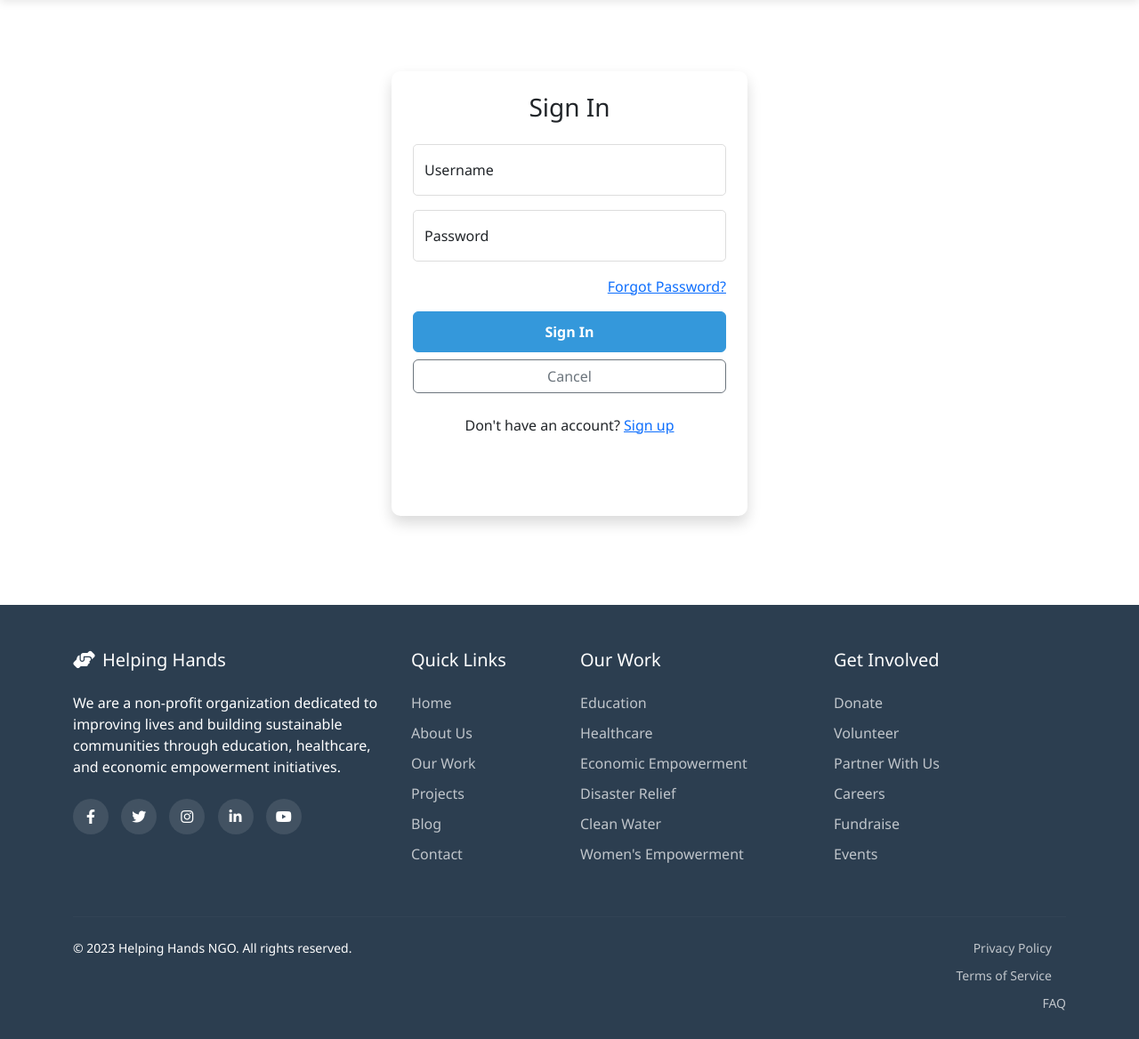
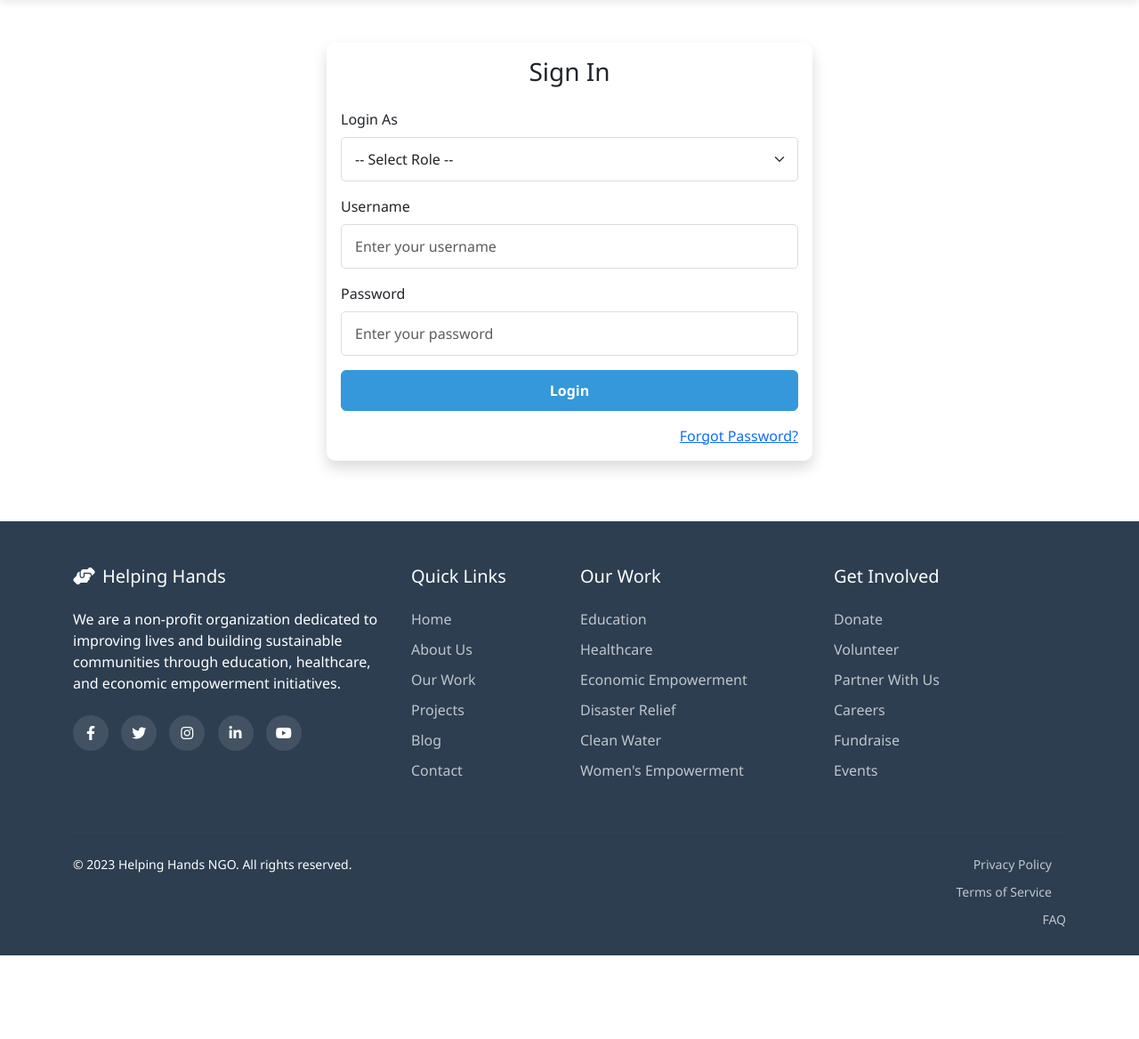
Before and after one commit to Miteshptl/NGO-test, a Django app: page /signin/ in a window 1280 px wide. Shown: the part 86-1254 px from the top of the page at 89% size. After the commit the page ends 1160 px from the top, so only its background shows below. Run offline with Django 5.2, Linux system fonts and the light colour scheme.

Commit message:
added new signin page

```diff
--- a/ngo/app/templates/signin.html
+++ b/ngo/app/templates/signin.html
@@ -2,38 +2,54 @@
 {% block title %}NGO | Sign-IN{% endblock %}
 
 {% block content %}
-<div class="container d-flex justify-content-center align-items-center" style="min-height: 85vh; ">
-    <div class="card shadow p-4" style="width: 100%; max-width: 400px; height: 500px;">
+<div class="container py-5">
+    <div class="row justify-content-center">
+        <div class="col-md-6">
+
+            <div class="card shadow">
+                <div class="card-body">
+                    <h3 class="card-title text-center mb-4">Sign In</h3>
+
                     {% if errmsg %}
-        <div class="alert alert-danger alert-dismissible fade show" role="alert">
-            <strong>Error!</strong> {{errmsg}}
-            <button type="button" class="btn-close" data-bs-dismiss="alert" aria-label="Close"></button>
-        </div>
+                        <div class="alert alert-danger">{{ errmsg }}</div>
                     {% endif %}
 
-        <h3 class="text-center mb-4">Sign In</h3>
-        <form action="{% url 'signin' %}" method="POST">
+                    <form method="POST">
                         {% csrf_token %}
-            <div class="form-floating mb-3">
-                <input type="text" class="form-control" id="username" name="uname" placeholder="Username" required>
-                <label for="username">Username</label>
-            </div>
-            <div class="form-floating mb-3">
-                <input type="password" class="form-control" id="password" name="upass" placeholder="Password" required>
-                <label for="password">Password</label>
+
+                        <div class="mb-3">
+                            <label for="role" class="form-label">Login As</label>
+                            <select name="role" class="form-select" required>
+                                <option value="">-- Select Role --</option>
+                                <option value="admin">Admin</option>
+                                <option value="employee">Employee</option>
+                                <option value="volunteer">Volunteer</option>
+                            </select>
                         </div>
 
-            <div class="text-end mb-3">
-                <a href="#">Forgot Password?</a> <!-- href='/req_pass_reset' -->
+                        <div class="mb-3">
+                            <label for="uname" class="form-label">Username</label>
+                            <input type="text" name="uname" class="form-control" placeholder="Enter your username" required>
                         </div>
 
-            <div class="d-grid gap-2">
-                <button type="submit" class="btn btn-primary">Sign In</button>
-                <a href="{% url 'index' %}" class="btn btn-outline-secondary">Cancel</a>
+                        <div class="mb-3">
+                            <label for="upass" class="form-label">Password</label>
+                            <input type="password" name="upass" class="form-control" placeholder="Enter your password" required>
                         </div>
 
-            <p class="mt-4 text-center">Don't have an account? <a href="{% url 'signup' %}">Sign up</a></p>
+                        <div class="d-grid mb-3">
+                            <button type="submit" class="btn btn-primary">Login</button>
+                        </div>
+
+                        <div class="text-end">
+                            <a href="{% url 'request_password_reset' %}">Forgot Password?</a>
+                        </div>
                     </form>
+
+                </div>
+            </div>
+
+        </div>
     </div>
 </div>
 {% endblock %}
--- a/ngo/app/urls.py
+++ b/ngo/app/urls.py
@@ -13,4 +13,9 @@ urlpatterns = [
     path('donate/', views.donate, name='donate'),
     path('signin/',views.signin, name='signin'),
     path('signup/',views.signup, name='signup'),
+    path('request_password-reset/', views.request_password_reset, name='request_password_reset'),
+    path('dashboard/admin/', views.admin_dashboard, name='admin_dashboard'),
+    path('dashboard/employee/', views.employee_dashboard, name='employee_dashboard'),
+    path('dashboard/volunteer/', views.volunteer_dashboard, name='volunteer_dashboard'),
+    path('access-denied/', views.access_denied, name='access_denied'),
 ]
--- a/ngo/app/views.py
+++ b/ngo/app/views.py
@@ -1,7 +1,6 @@
 from django.shortcuts import render, redirect, HttpResponse,  get_object_or_404
 from django.contrib.auth import authenticate, login, logout
 from .models import User, Contact, Media, Blog, Project, Donation, OurWork, Profile, Task
-
 from django.core.exceptions import ValidationError
 from django.contrib.auth.decorators import login_required
 from django.contrib.auth.models import User
@@ -10,7 +9,7 @@ from django.conf import settings
 from django.contrib import messages
 from django.utils import timezone
 from django.core.mail import send_mail
-
+from .models import User
 
 
 
@@ -98,22 +97,18 @@ def donate(request):
 
 # Validation
 def validate_password(password):
-    # Check minimum length
     if len(password) < 8:
         raise ValidationError("Password must be at least 8 characters long.")
-
-    # Check maximum length
     if len(password) > 128:
         raise ValidationError("Password cannot exceed 128 characters.")
 
-    # Initialize flags for character checks
+
     has_upper = False
     has_lower = False
     has_digit = False
     has_special = False
     special_characters = "@$!%*?&"
 
-    # Check for character variety
     for char in password:
         if char.isupper():
             has_upper = True
@@ -134,35 +129,57 @@ def validate_password(password):
         raise ValidationError(
             "Password must contain at least one special character (e.g., @$!%*?&)."
         )
-
-    # Check against common passwords
     common_passwords = [
         "password",
         "123456",
         "qwerty",
         "abc123",
-    ]  # Add more common passwords
+    ]
     if password in common_passwords:
         raise ValidationError("This password is too common. Please choose another one.")
 
 
-from django.shortcuts import render, redirect
-from django.contrib.auth.password_validation import validate_password
-from django.core.exceptions import ValidationError
-from .models import User  # or use `from django.contrib.auth.models import User` if using default User model
 
+
+
+
+# role dashboard views
+
+@login_required
+def admin_dashboard(request):
+    if request.user.role != 'admin':
+        return redirect('access_denied')
+    return render(request, 'admin_dashboard.html')
+
+@login_required
+def employee_dashboard(request):
+    if request.user.role != 'employee':
+        return redirect('access_denied')
+    return render(request, 'employee_dashboard.html')
+
+@login_required
+def volunteer_dashboard(request):
+    if request.user.role != 'volunteer':
+        return redirect('access_denied')
+
+    tasks = Task.objects.filter(assigned_to=request.user)
+    return render(request, 'volunteer_dashboard.html', {'tasks': tasks})
+
+def access_denied(request):
+    return render(request, 'access_denied.html')
+
+
+# signup views
 def signup(request):
     context = {}
     if request.method == "GET":
         return render(request, "signup.html")
 
-    # POST handling
     uname = request.POST.get("uname", "").strip()
     uemail = request.POST.get("uemail", "").strip()
     upass = request.POST.get("upass", "")
     ucpass = request.POST.get("ucpass", "")
 
-    # Field validations
     if not uname or not uemail or not upass or not ucpass:
         context["errmsg"] = "All fields are required."
         return render(request, "signup.html", context)
@@ -179,14 +196,12 @@ def signup(request):
         context["errmsg"] = "Password cannot be the same as username."
         return render(request, "signup.html", context)
 
-    # Password validation
     try:
         validate_password(upass)
     except ValidationError as e:
         context["errmsg"] = e.messages[0]
         return render(request, "signup.html", context)
 
-    # Check if user already exists
     if User.objects.filter(username=uname).exists():
         context["errmsg"] = "Username already taken."
         return render(request, "signup.html", context)
@@ -195,49 +210,44 @@ def signup(request):
         context["errmsg"] = "Email already registered."
         return render(request, "signup.html", context)
 
-    # Create and save user
     user = User(username=uname, email=uemail)
-    user.set_password(upass)  # hashes password properly
+    user.set_password(upass)
     user.save()
 
     return redirect("signin")
 
 
 # Signin views
-from django.shortcuts import render, redirect
-from django.contrib.auth import authenticate, login
-from django.contrib import messages
-
-
 def signin(request):
     context = {}
     if request.method == "POST":
         uname = request.POST.get("uname", "").strip()
         upass = request.POST.get("upass", "").strip()
+        role = request.POST.get("role", "").strip()
 
-        # Validation
-        if not uname or not upass:
+        if not uname or not upass or not role:
             context["errmsg"] = "All fields are required."
             return render(request, "signin.html", context)
 
-        # Authenticate user
         user = authenticate(request, username=uname, password=upass)
         if user is not None:
-            login(request, user)
-            return redirect("/")
+            if user.role == role:
+                login(request, user)
+                return redirect(f'{role}_dashboard')
+            else:
+                context["errmsg"] = f"You are not authorized as {role.title()}."
         else:
             context["errmsg"] = "Invalid username or password."
-            return render(request, "signin.html", context)
-    else:
-        return render(request, "signin.html")
+
+    return render(request, "signin.html", context)
 
 
-
+# Logout views
 def userlogout(req):
     logout(req)
     return redirect("/")
 
-
+# request Reset password views
 def request_password_reset(req):
     if req.method == "GET":
         return render(req, "request_password_reset.html")
@@ -250,8 +260,7 @@ def request_password_reset(req):
             # Generate OTP and store in session
             userotp = random.randint(100000, 999999)
             req.session["otp"] = userotp
-            req.session["uemail"] = userdata.email  # Save email to session
-
+            req.session["uemail"] = userdata.email
             # Send OTP via email
             subject = " NGO - OTP for Reset Password"
             message = f"""
@@ -276,7 +285,7 @@ def request_password_reset(req):
             context["errmsg"] = "No account found with this username"
             return render(req, "request_password_reset.html", context)
 
-
+# reset password Views
 def reset_password(req, uname):
     userdata = User.objects.get(username=uname)
     if req.method == "GET":
```
Also changed, not shown: ngo/db.sqlite3. Lines whose indentation alone changed are shown as unchanged.
